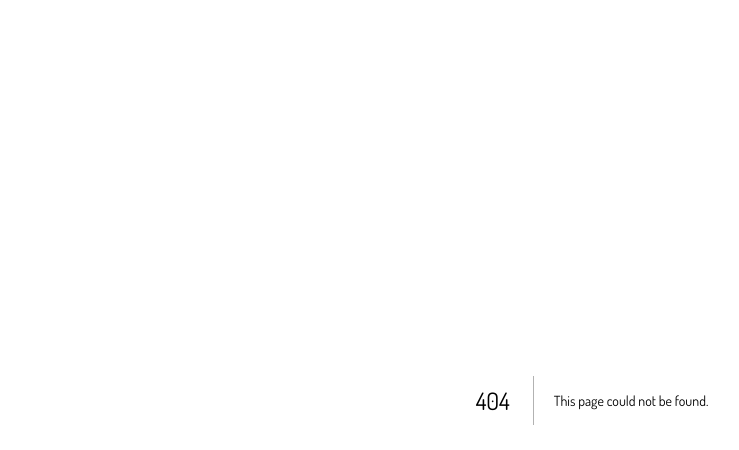
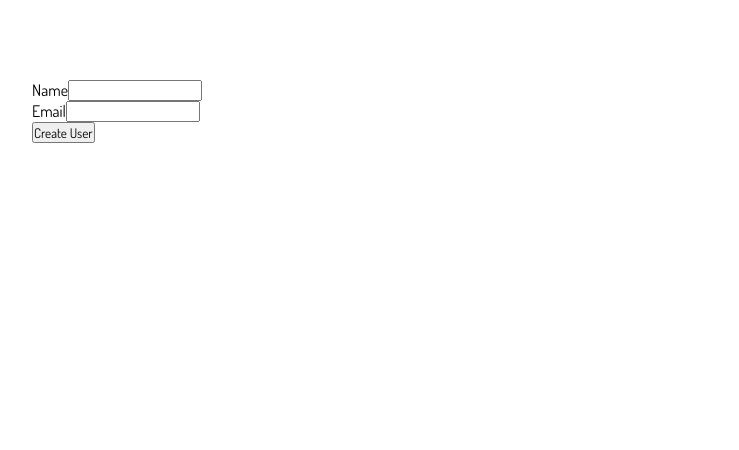
Before and after one commit to ducmvo/duckha, a Next.js app: page /guests in a window 1280 px wide. Before the commit this address had no page. Shown: the top 450 px of the page, without its empty margins (48-787 px from the left). Built offline with nearby package versions, Linux system fonts and the light colour scheme; a web font is replaced by a local one.

Commit message:
connect to db

```diff
--- a/package.json
+++ b/package.json
@@ -17,7 +17,8 @@
     "react-dom": "18.1.0",
     "react-icons": "^4.3.1",
     "react-scroll": "^1.8.7",
-    "styled-components": "^5.3.5"
+    "styled-components": "^5.3.5",
+    "swr": "^1.3.0"
   },
   "devDependencies": {
     "@types/node": "17.0.29",
--- /dev/null
+++ b/src/libs/fetcher.ts
@@ -0,0 +1,2 @@
+const fetcher = (arg: string) => fetch(arg).then((res) => res.json())
+export default fetcher
--- /dev/null
+++ b/src/libs/prisma.ts
@@ -0,0 +1,23 @@
+import { PrismaClient } from '@prisma/client'
+
+// PrismaClient is attached to the `global` object in development to prevent
+// exhausting your database connection limit.
+//
+// Learn more:
+// https://pris.ly/d/help/next-js-best-practices
+
+let prisma: PrismaClient
+
+if (process.env.NODE_ENV === 'production') {
+	prisma = new PrismaClient()
+} else {
+	let globalWithPrisma = global as typeof globalThis & {
+		prisma: PrismaClient
+	}
+	if (!globalWithPrisma.prisma) {
+		globalWithPrisma.prisma = new PrismaClient()
+	}
+	prisma = globalWithPrisma.prisma
+}
+
+export default prisma
--- a/src/pages/api/hello.ts
+++ /dev/null
@@ -1,13 +0,0 @@
-// Next.js API route support: https://nextjs.org/docs/api-routes/introduction
-import type { NextApiRequest, NextApiResponse } from 'next'
-
-type Data = {
-  name: string
-}
-
-export default function handler(
-  req: NextApiRequest,
-  res: NextApiResponse<Data>
-) {
-  res.status(200).json({ name: 'John Doe' })
-}
--- /dev/null
+++ b/src/pages/api/users.ts
@@ -0,0 +1,22 @@
+// Next.js API route support: https://nextjs.org/docs/api-routes/introduction
+import type { NextApiRequest, NextApiResponse } from 'next'
+import prisma from '@libs/prisma'
+import { User } from '@prisma/client'
+const handler = async (req: NextApiRequest, res: NextApiResponse<User[]>) => {
+	if (req.method === 'POST') {
+		const { name, email } = JSON.parse(req.body)
+		if (!name || !email) {
+			res.status(400)
+		} else {
+			await prisma.user.create({
+				data: {
+					name: name,
+					email: email
+				}
+			})
+		}
+	}
+	const users = await prisma.user.findMany()
+	res.status(200).json(users)
+}
+export default handler
--- /dev/null
+++ b/src/pages/guests.tsx
@@ -0,0 +1,63 @@
+import React, { useState } from 'react'
+import useSWR from 'swr'
+import { User } from '@prisma/client'
+
+const getUsers = async (url: string) => {
+	return fetch(url).then((res) => res.json())
+}
+
+const Guests = () => {
+	// const { data, error } = useSWR<User[]>('/api/users', getUsers)
+	const [name, setName] = useState('')
+	const [email, setEmail] = useState('')
+	// if (error) return <div>An error occurred.</div>
+
+	// if (!data) return <div>Loading...</div>
+
+	const createUser = async (e: any) => {
+		e.preventDefault()
+		const url = '/api/users'
+		const data = { name: name, email: email }
+		let res = await fetch(url, {
+			method: 'POST',
+			body: JSON.stringify(data)
+		})
+
+		res = await res.json()
+		console.log(res)
+	}
+
+	// console.log(data)
+	return (
+		<div>
+			{/* <ul>
+				{data.map((user: User) => (
+					<li key={user.id}>{user.name}</li>
+				))}
+			</ul> */}
+			<div style={{ margin: '5rem' }}>
+				<form>
+					<label>Name</label>
+					<input
+						type="text"
+						id="name"
+						value={name}
+						onChange={(e) => setName(e.target.value)}
+					/>
+					<br />
+					<label>Email</label>
+					<input
+						type="text"
+						id="email"
+						value={email}
+						onChange={(e) => setEmail(e.target.value)}
+					/>
+					<br />
+					<button onClick={createUser}>Create User</button>
+				</form>
+			</div>
+		</div>
+	)
+}
+
+export default Guests
--- a/tsconfig.json
+++ b/tsconfig.json
@@ -25,7 +25,9 @@
 			"@hooks/*": ["src/hooks/*"],
 			"@hooks": ["src/hooks"],
 			"@assets/*": ["src/assets/*"],
-			"@assets": ["src/assets"]
+			"@assets": ["src/assets"],
+			"@libs/*": ["src/libs/*"],
+			"@libs": ["src/libs"]
 		}
 	},
 	"include": ["next-env.d.ts", "**/*.ts", "**/*.tsx"],
```
Also changed, not shown: 1 other file (tests, documents, lock files or other folders).
